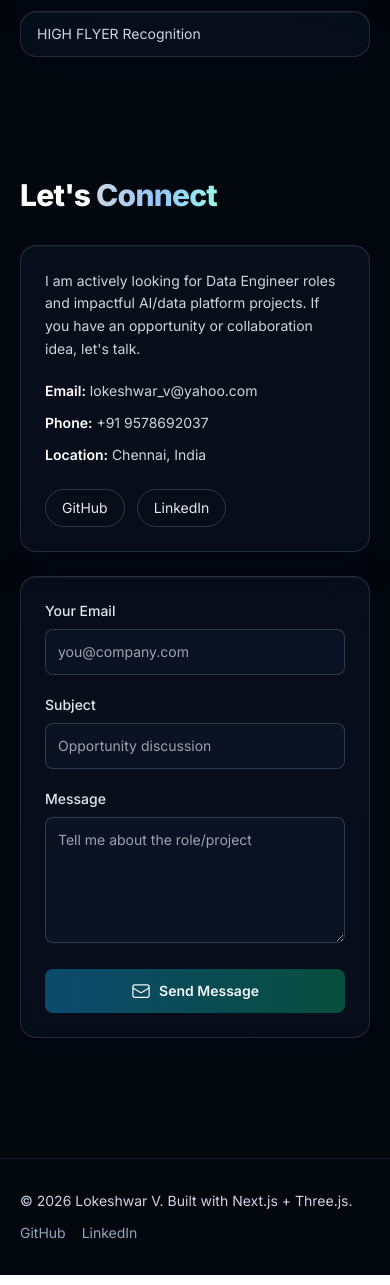
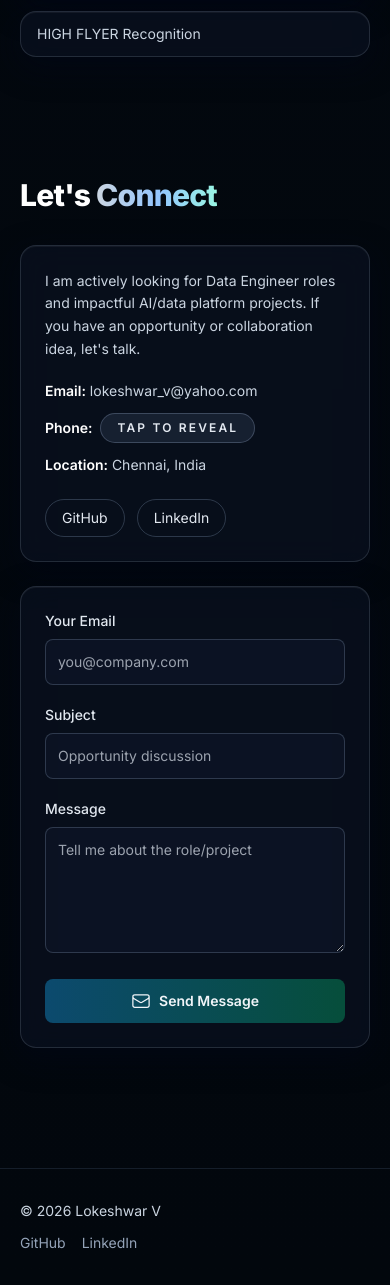
Before and after one commit to Lokeshwar-V/Lokeshwar-portfolio, a Next.js app: page / in a window 390 px wide. Shown: the part 8900-10185 px from the top of the page. Built offline with nearby package versions, Linux system fonts and the light colour scheme; no server answers.

Commit message:
feat: enhance EmailSection with phone reveal functionality and update Footer copyright

```diff
--- a/src/app/components/EmailSection.jsx
+++ b/src/app/components/EmailSection.jsx
@@ -6,6 +6,7 @@ import { EnvelopeIcon } from "@heroicons/react/24/outline";
 
 const EmailSection = () => {
   const [status, setStatus] = useState({ type: "idle", message: "" });
+  const [isPhoneVisible, setIsPhoneVisible] = useState(false);
 
   const handleSubmit = async (e) => {
     e.preventDefault();
@@ -54,9 +55,26 @@ const EmailSection = () => {
             <p>
               <span className="font-semibold text-white">Email:</span> lokeshwar_v@yahoo.com
             </p>
-            <p>
-              <span className="font-semibold text-white">Phone:</span> +91 9578692037
-            </p>
+            <div className="flex flex-wrap items-center gap-2">
+              <span className="font-semibold text-white">Phone:</span>
+              {!isPhoneVisible ? (
+                <button
+                  type="button"
+                  onClick={() => setIsPhoneVisible(true)}
+                  aria-expanded={isPhoneVisible}
+                  className="rounded-full border border-slate-500/50 bg-slate-800/70 px-4 py-1.5 text-xs font-semibold uppercase tracking-[0.18em] text-slate-200 transition hover:border-sky-300/60 hover:text-sky-100"
+                >
+                  Tap To Reveal
+                </button>
+              ) : (
+                <a
+                  href="tel:+919578692037"
+                  className="animate-pulse rounded-full border border-emerald-400/45 bg-emerald-400/10 px-3 py-1 text-sm font-medium text-emerald-200 shadow-[0_0_20px_rgba(16,185,129,0.25)] transition hover:border-emerald-300/70 hover:text-emerald-100"
+                >
+                  +91 95786 92037
+                </a>
+              )}
+            </div>
             <p>
               <span className="font-semibold text-white">Location:</span> Chennai, India
             </p>
--- a/src/app/components/Footer.jsx
+++ b/src/app/components/Footer.jsx
@@ -5,7 +5,7 @@ const Footer = () => {
   return (
     <footer className="mt-10 border-t border-slate-700/40 py-8 text-white">
       <div className="container mx-auto flex flex-col items-start justify-between gap-3 px-5 md:flex-row md:items-center md:px-10">
-        <p className="text-sm text-slate-300">© 2026 Lokeshwar V. Built with Next.js + Three.js.</p>
+        <p className="text-sm text-slate-300">© 2026 Lokeshwar V</p>
         <div className="flex items-center gap-4 text-sm">
           <Link href="https://github.com/Lokeshwar-V" target="_blank" className="text-slate-400 hover:text-secondary-300">
             GitHub
--- a/src/app/components/HeroSection.jsx
+++ b/src/app/components/HeroSection.jsx
@@ -15,6 +15,8 @@ const pipelineStages = [
   { label: "Tool Calling", sub: "invoke tools", position: [0.82, -0.9, 0], color: "#0ea5a4" },
   { label: "Retrieval", position: [-0.28, -0.9, 0], color: "#0e7490" },
 ];
+
+const pipelineRigOffset = [0.74, -0.1, 0];
 
 const pathPoints = [
   pipelineStages[0].position,
@@ -91,7 +93,7 @@ const PipelineScene = () => {
 
   return (
     <Float speed={1.2} rotationIntensity={0.08} floatIntensity={0.3}>
-      <group ref={rigRef}>
+      <group ref={rigRef} position={pipelineRigOffset}>
         <Line
           points={pathPoints}
           color="#0ea5e9"
```
